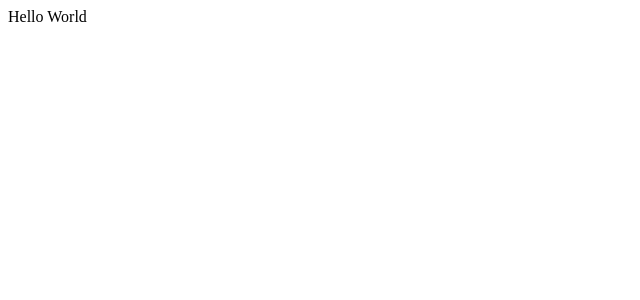
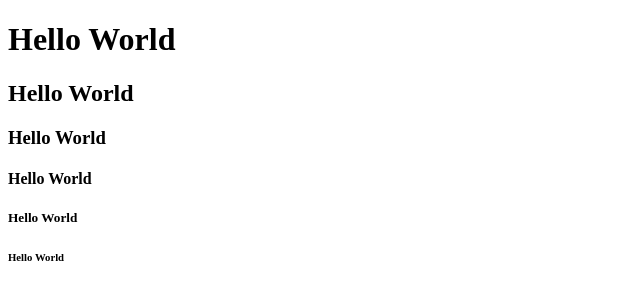
Before and after one commit to Lusala2015/4.-JavaScript-Tutorial-for-Beginners---Full-Course, a plain HTML site: page index.html in a window 1280 px wide. Shown: the whole page, without its empty margins (0-640 px from the left). Drawn offline with Linux system fonts and the light colour scheme.

Commit message:
headings format

```diff
--- a/index.html
+++ b/index.html
@@ -5,7 +5,12 @@
     <meta name="viewport" content="width=device-width, initial-scale=1.0">
     <title>Document</title>
     <script type="text/javascript">
-        document.write("Hello World");
+        document.write("<h1>Hello World</h1>");
+        document.write("<h2>Hello World</h2>");
+        document.write("<h3>Hello World</h3>");
+        document.write("<h4>Hello World</h4>");
+        document.write("<h5>Hello World</h5>");
+        document.write("<h6>Hello World</h6>");
     </script>
 </head>
 <body>
```
